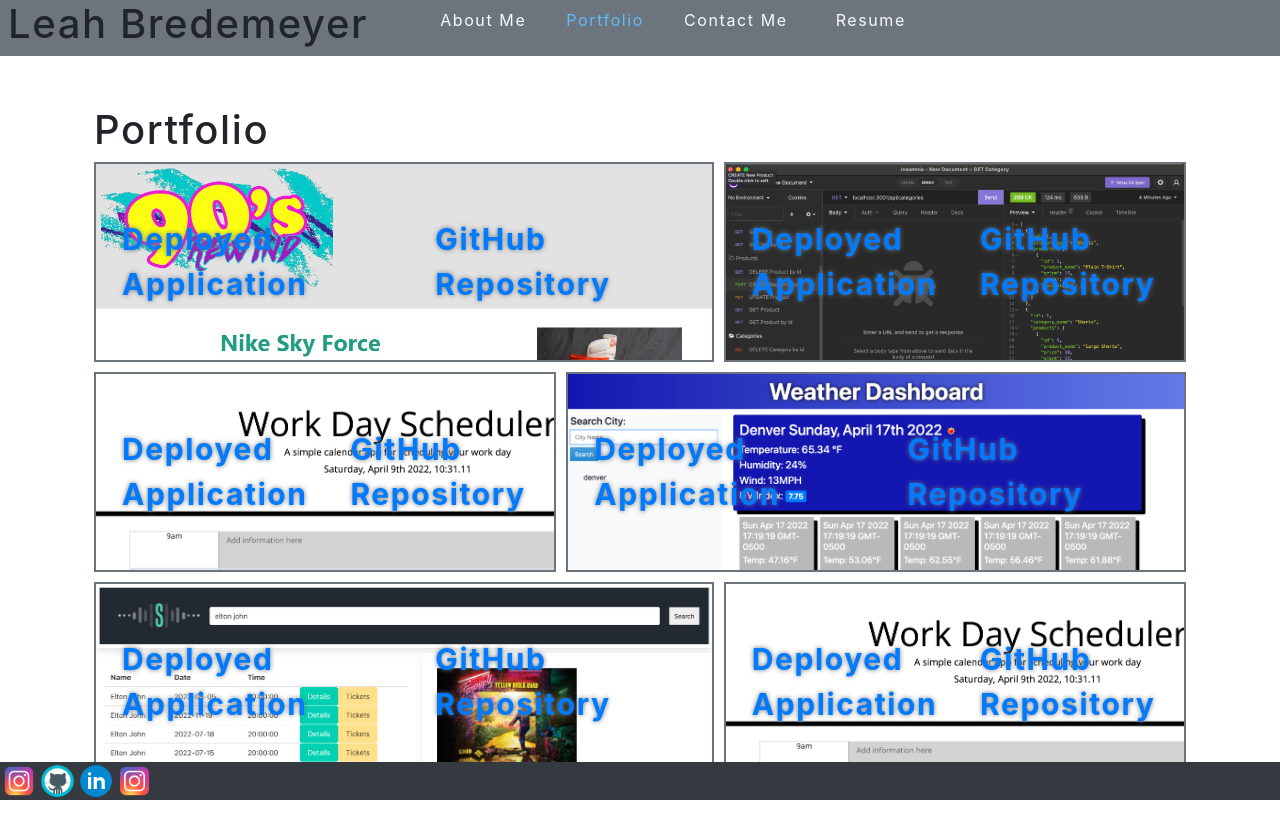
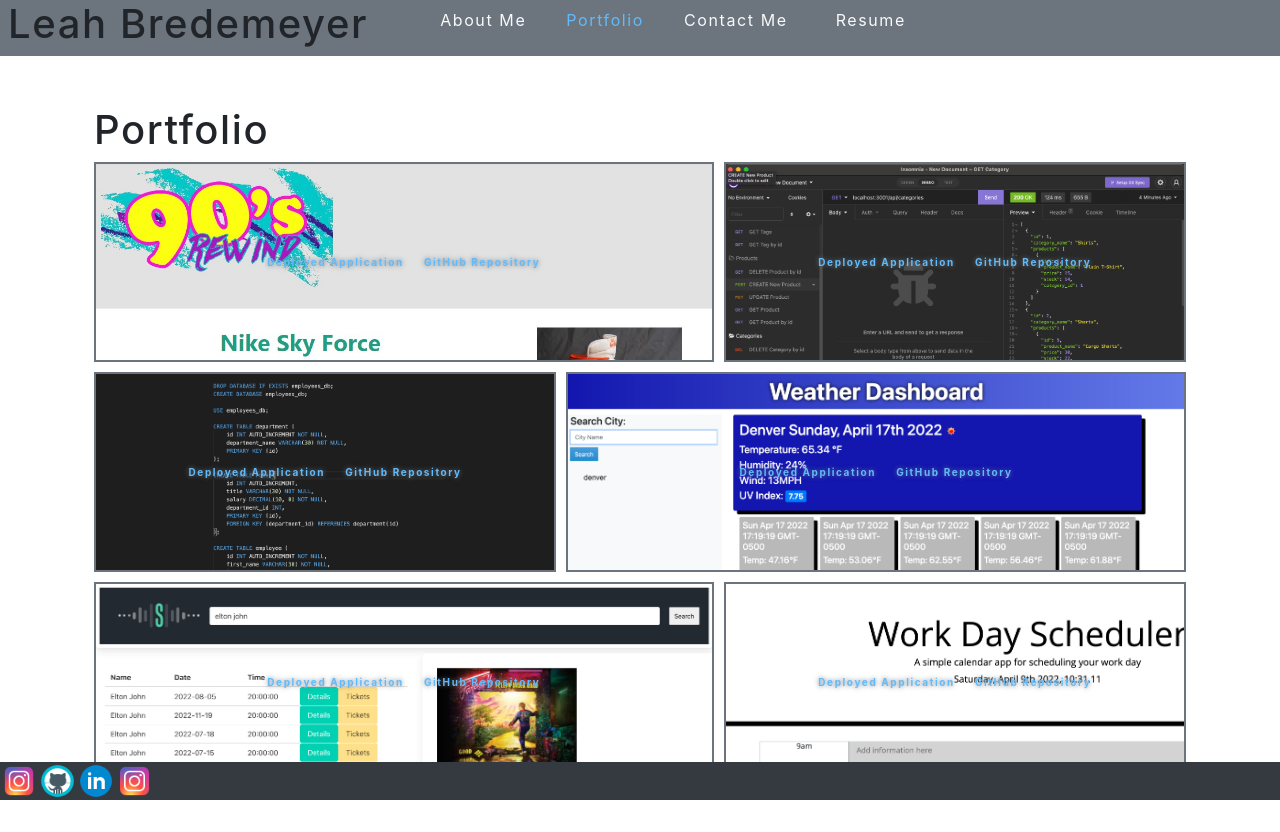
Before and after one commit to lnbredemeyer/React-Portfolio-H20, a React (Create React App) app: page / in a window 1280 px wide. Both pictures are taken after a click on the element "Portfolio". Built offline with nearby package versions, Linux system fonts and the light colour scheme; the HTML template or start-up script is replaced by a standard one.

Commit message:
please be the last update

```diff
--- a/src/index.css
+++ b/src/index.css
@@ -138,9 +138,9 @@
 }
 
 .works-grid-item a {
-  color: var(--primary);
+  color: var(--tertiary);
   padding: 10px;
-  font-size: 30px;
+  font-size: 10px;
   text-decoration: none;
   font-weight: bold;
   text-shadow: var(--secondary) 0px 0px 5px;
@@ -172,7 +172,7 @@
   grid-column: 1 / span 3;
   grid-row: 3 / span 2;
   background-size: cover;
-  background-image: url(./assets/projects/DayPlanner.png);
+  background-image: url(./assets/projects/EmploymentManagementSystem.png);
 }
 
 .box4 {
```
Also changed, not shown: 29 other files (tests, documents, lock files or other folders).
